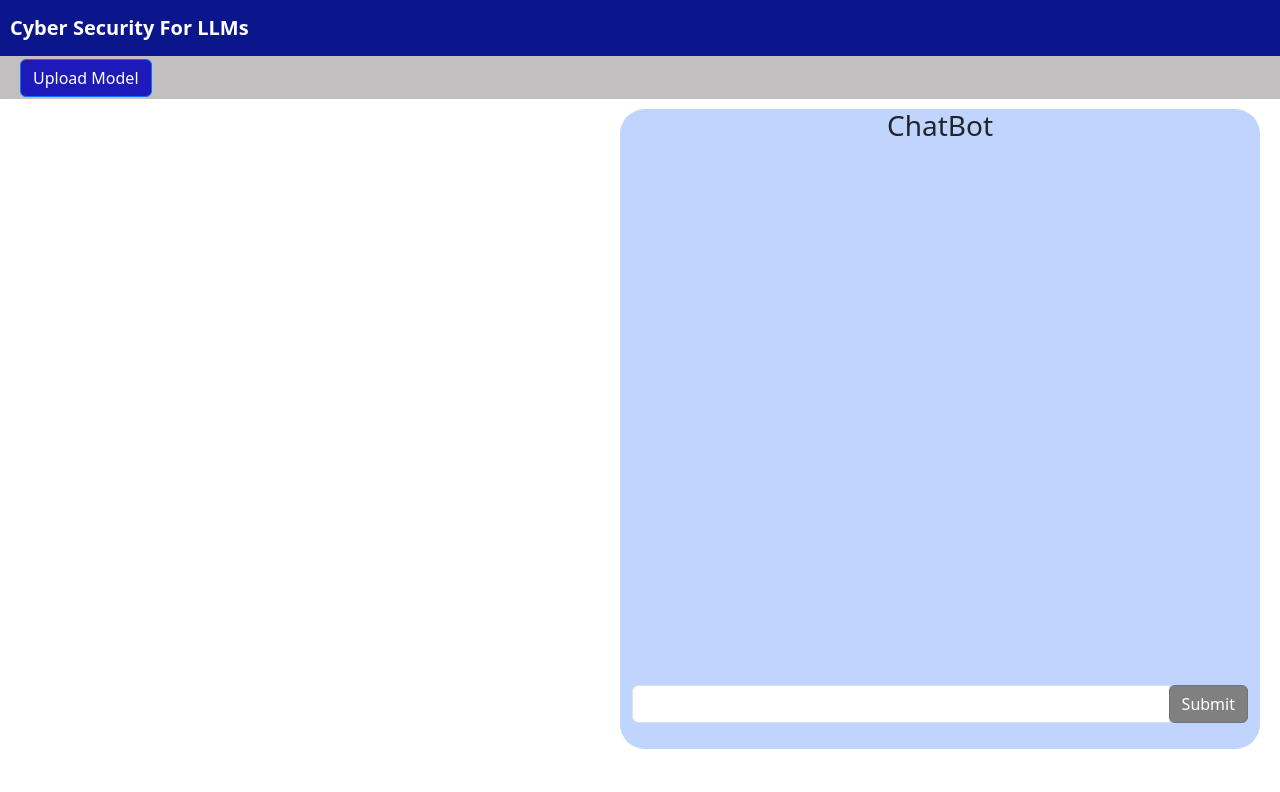
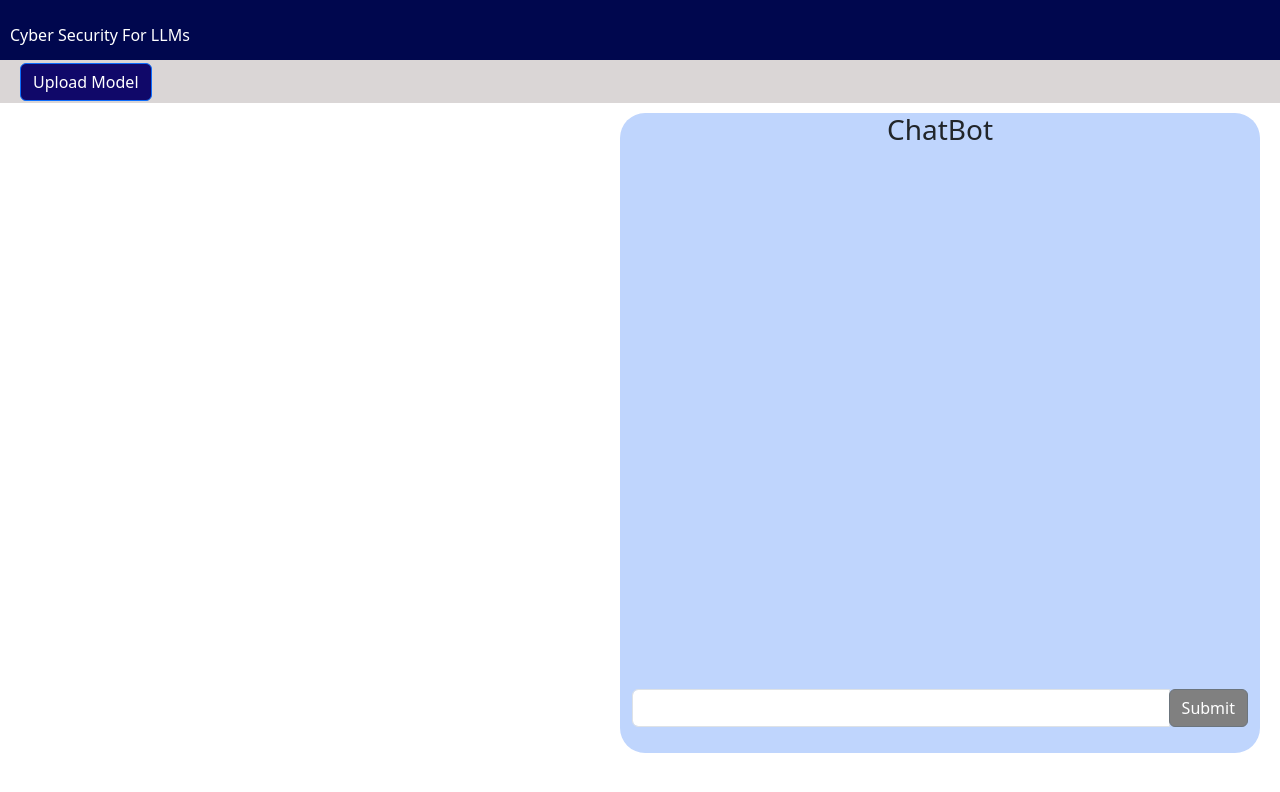
Before and after one commit to blank0826/CyberSecurity-LLM-UI-2, an Angular app: page /chatbot in a window 1280 px wide. Shown: the top 792 px of the page. Built offline with nearby package versions, Linux system fonts and the light colour scheme.

Commit message:
Added components

```diff
--- a/src/app/app.module.ts
+++ b/src/app/app.module.ts
@@ -6,13 +6,15 @@ import { AppComponent } from './app.component';
 import { NavbarHeaderComponent } from './navbar-header/navbar-header.component';
 import { ChatbotPageComponent } from './chatbot-page/chatbot-page.component';
 import { ModelUploadComponent } from './model-upload/model-upload.component';
+import { SecurityMetricsComponent } from './security-metrics/security-metrics.component';
 
 @NgModule({
   declarations: [
     AppComponent,
     NavbarHeaderComponent,
     ChatbotPageComponent,
-    ModelUploadComponent
+    ModelUploadComponent,
+    SecurityMetricsComponent
   ],
   imports: [
     BrowserModule,
--- a/src/app/chatbot-page/chatbot-page.component.html
+++ b/src/app/chatbot-page/chatbot-page.component.html
@@ -1,5 +1,9 @@
+<div class="model-container">
+    <!-- <div class="plots-container">
+        <app-security-metrics></app-security-metrics>
+    </div> -->
+    <div class="container">
 
-<div class="container">
         <div class="col-md-12 text-center">
             <h3>ChatBot</h3>
         </div>
@@ -9,4 +13,6 @@
             <button class="btn btn-outline-secondary">Submit</button>
             </div>
         </div>
+
     </div>
+</div>
--- a/src/app/chatbot-page/chatbot-page.component.scss
+++ b/src/app/chatbot-page/chatbot-page.component.scss
@@ -18,3 +18,10 @@ input{
     background-color: gray;
     color: white;
 }
+.model-container{
+    height:100%
+}
+.plots-container{
+    width:50%;
+    margin-right:90%
+}
--- a/src/app/model-upload/model-upload.component.scss
+++ b/src/app/model-upload/model-upload.component.scss
@@ -2,8 +2,8 @@
     margin-top: 2.5px;
     margin-bottom: 2.5px;
     margin-left:20px;
-    background-color: rgb(29, 26, 185);
+    background-color: rgb(16, 8, 105);
 }
 .container-model{
-    background-color: rgb(193, 191, 191);
+    background-color: rgb(218, 214, 214);
 }
--- a/src/app/navbar-header/navbar-header.component.html
+++ b/src/app/navbar-header/navbar-header.component.html
@@ -1,5 +1,5 @@
 <nav class="navbar navbar-expand-lg ">
-    <a class="navbar-brand" href="#"><b>Cyber Security For LLMs</b></a>
+    <a class="navbar-brand" href="#">Cyber Security For LLMs</a>
   <!-- <button class="navbar-toggler" type="button" data-toggle="collapse" data-target="#navbarNav" aria-controls="navbarNav" aria-expanded="false" aria-label="Toggle navigation">
     <span class="navbar-toggler-icon"></span>
   </button>
--- a/src/app/navbar-header/navbar-header.component.scss
+++ b/src/app/navbar-header/navbar-header.component.scss
@@ -1,8 +1,10 @@
 .navbar{
-    background-color: rgb(11, 22, 140);
+    background-color: rgb(0, 7, 78);
 }
 .navbar-brand{
     margin-left: 10px;
     color: white;
+    font-size: medium;
+    margin-top: 10px;
 
 }
--- /dev/null
+++ b/src/app/security-metrics/security-metrics.component.html
@@ -0,0 +1 @@
+<p>security-metrics works!</p>
```
Also changed, not shown: src/app/security-metrics/security-metrics.component.ts (added, +10 -0 lines), src/app/security-metrics/security-metrics.component.scss (added), 1 other file (tests, documents, lock files or other folders). Lines whose indentation alone changed are shown as unchanged.
